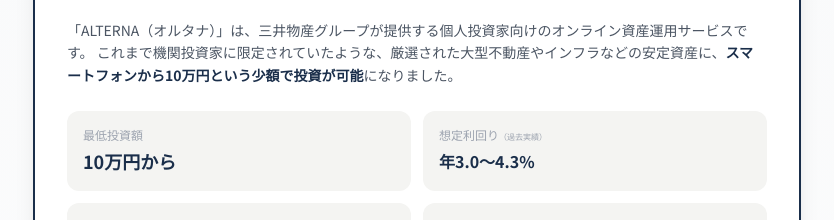
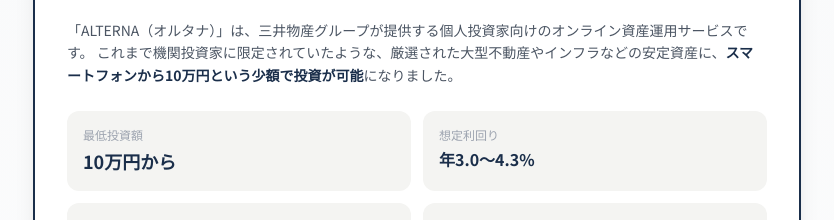
Before and after one commit to tanima3232-eng/bulltalk, a Next.js app: page /real-estate in a window 1280 px wide. Shown: the part 3080-3300 px from the top of the page, without its empty margins (223-1057 px from the left). Built offline with nearby package versions, Linux system fonts and the light colour scheme.

Commit message:
fix: 想定利回りの表記をALTERNA公式資料に合わせ「（過去実績）」を削除

```diff
--- a/app/real-estate/page.tsx
+++ b/app/real-estate/page.tsx
@@ -461,7 +461,7 @@ export default function RealEstatePage() {
                   </div>
                   <div className="bg-offwhite rounded-xl p-4">
                     <p className="text-gray-400 text-xs mb-1 whitespace-nowrap overflow-hidden">
-                      <span className="text-xs">想定利回り</span><span className="text-[8px]">（過去実績）</span>
+                      <span className="text-xs">想定利回り</span>
                     </p>
                     <p className="text-navy font-bold text-base">年3.0～4.3%</p>
                   </div>
```
